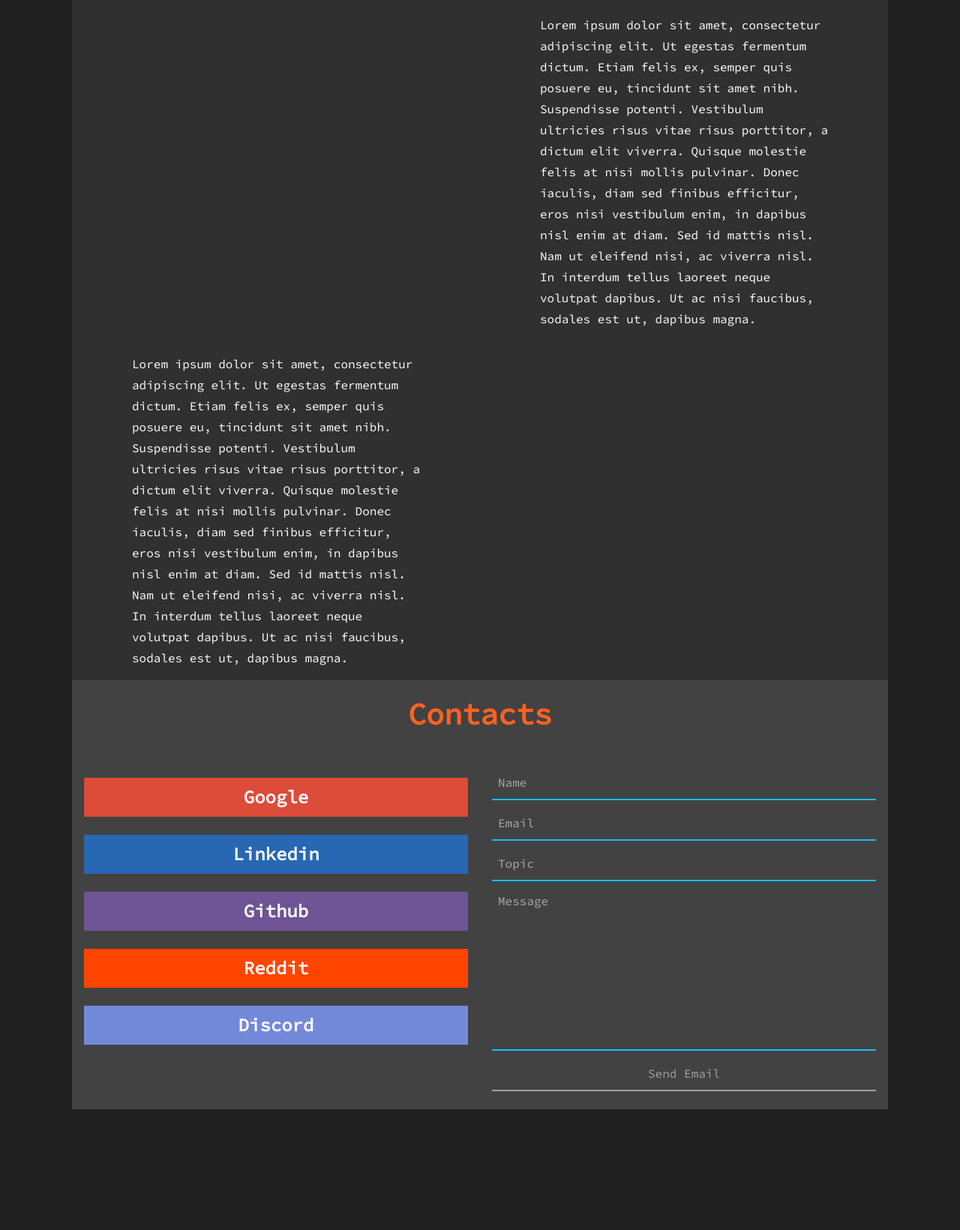
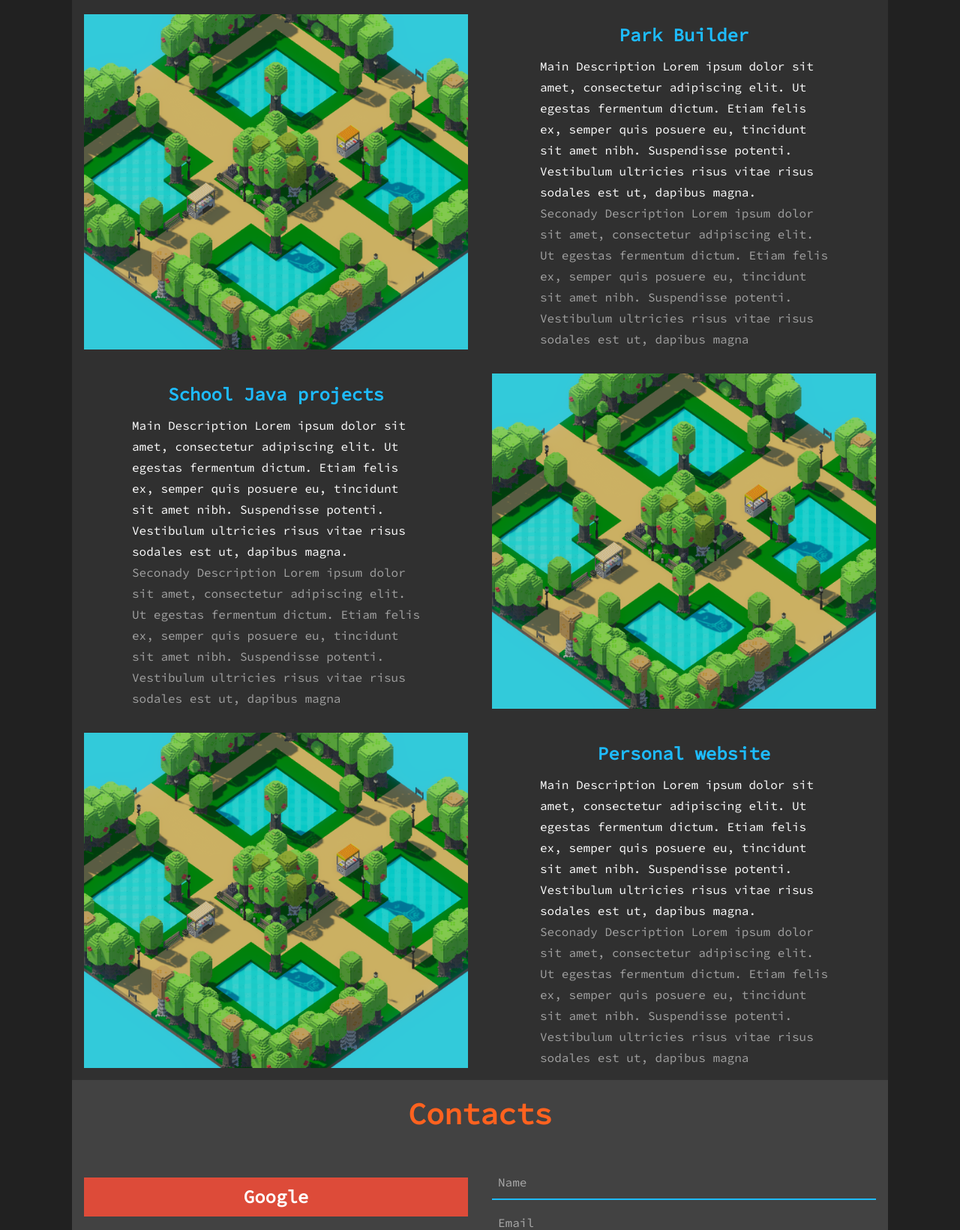
Before and after one commit to BeingBright/BeingBright.github.io, a plain HTML site: page index.html in a window 1280 px wide. Shown: the part 893-2533 px from the top of the page at 75% size. Before the commit the page ends 2372 px from the top, so only its background shows below. Drawn offline with nearby package versions, Linux system fonts and the light colour scheme.

Commit message:
Park Builder Project Added

```diff
--- a/assets/css/bright-style.css
+++ b/assets/css/bright-style.css
@@ -434,7 +434,7 @@ input:valid:not([novalidate]):not([type="button"]):not([type="search"]):not([typ
 }
 
 .column-2, .column-3, .column-4, .column-5, .column-6, .column-7, .column-8 {
-    padding: 1em;
+    padding: 1em 1em;
 }
 
 .flex {
@@ -560,6 +560,12 @@ nav form {
     margin: auto;
 }
 
+.spotlight-image {
+    background-position: center;
+    background-repeat: no-repeat;
+    background-size: cover;
+}
+
 /* 4k desktop */
 
 @media only screen and (min-width: 1442px) {}
@@ -595,6 +601,9 @@ nav form {
     .column {
         flex-direction: column;
     }
+    .reverse {
+        flex-direction: column-reverse;
+    }
     .column>.column-2, .column>.column-3, .column>.column-4, .column>.column-5, .column>.column-6, .column>.column-7, .column>.column-8 {
         width: 100%;
     }
--- a/assets/prefab/projects.html
+++ b/assets/prefab/projects.html
@@ -1,27 +1,67 @@
 <h1 class="primary-color">Projects</h1>
+<!-- Park Builer -->
+<div class="column reverse">
+    <div class="column-2">
+        <a target="_blank" href="https://being-bright.itch.io/parkbuilder">
+            <div class="spotlight-image" style="width: 100%; height: 100%;
+            min-height: 25em;
+            background-image: url(assets/img/Parkbuilder-1.png);"></div>
+        </a>
+    </div>
+    <div class="column-2">
+        <h3 class="accent-color">Park Builder</h3>
+        <p>Main Description Lorem ipsum dolor sit amet, consectetur adipiscing elit. Ut egestas fermentum dictum. Etiam
+            felis ex, semper
+            quis posuere eu, tincidunt sit amet nibh. Suspendisse potenti. Vestibulum ultricies risus vitae risus
+            sodales est ut, dapibus magna.</p>
+        <p class="secondary">Seconady Description Lorem ipsum dolor sit amet, consectetur adipiscing elit. Ut egestas
+            fermentum dictum. Etiam
+            felis ex, semper
+            quis posuere eu, tincidunt sit amet nibh. Suspendisse potenti. Vestibulum ultricies risus vitae risus
+            sodales est ut, dapibus magna</p>
+    </div>
+</div>
+<!-- School java projects -->
 <div class="column">
     <div class="column-2">
-
+        <h3 class="accent-color">School Java projects</h3>
+        <p>Main Description Lorem ipsum dolor sit amet, consectetur adipiscing elit. Ut egestas fermentum dictum. Etiam
+            felis ex, semper
+            quis posuere eu, tincidunt sit amet nibh. Suspendisse potenti. Vestibulum ultricies risus vitae risus
+            sodales est ut, dapibus magna.</p>
+        <p class="secondary">Seconady Description Lorem ipsum dolor sit amet, consectetur adipiscing elit. Ut egestas
+            fermentum dictum. Etiam
+            felis ex, semper
+            quis posuere eu, tincidunt sit amet nibh. Suspendisse potenti. Vestibulum ultricies risus vitae risus
+            sodales est ut, dapibus magna</p>
     </div>
     <div class="column-2">
-        <p>Lorem ipsum dolor sit amet, consectetur adipiscing elit. Ut egestas fermentum dictum. Etiam felis ex, semper
-            quis posuere eu, tincidunt sit amet nibh. Suspendisse potenti. Vestibulum ultricies risus vitae risus
-            porttitor, a dictum elit viverra. Quisque molestie felis at nisi mollis pulvinar. Donec iaculis, diam sed
-            finibus efficitur, eros nisi vestibulum enim, in dapibus nisl enim at diam. Sed id mattis nisl. Nam ut
-            eleifend nisi, ac viverra nisl. In interdum tellus laoreet neque volutpat dapibus. Ut ac nisi faucibus,
-            sodales est ut, dapibus magna.</p>
+        <a target="_blank" href="">
+            <div class="spotlight-image" style="width: 100%; height: 100%;
+            min-height: 25em;
+            background-image: url(assets/img/Parkbuilder-1.png);"></div>
+        </a>
     </div>
 </div>
-<div class="column">
+<!-- Personal website -->
+<div class="column reverse">
     <div class="column-2">
-        <p>Lorem ipsum dolor sit amet, consectetur adipiscing elit. Ut egestas fermentum dictum. Etiam felis ex, semper
-            quis posuere eu, tincidunt sit amet nibh. Suspendisse potenti. Vestibulum ultricies risus vitae risus
-            porttitor, a dictum elit viverra. Quisque molestie felis at nisi mollis pulvinar. Donec iaculis, diam sed
-            finibus efficitur, eros nisi vestibulum enim, in dapibus nisl enim at diam. Sed id mattis nisl. Nam ut
-            eleifend nisi, ac viverra nisl. In interdum tellus laoreet neque volutpat dapibus. Ut ac nisi faucibus,
-            sodales est ut, dapibus magna.</p>
+        <a target="_blank" href="">
+            <div class="spotlight-image" style="width: 100%; height: 100%;
+            min-height: 25em;
+            background-image: url(assets/img/Parkbuilder-1.png);"></div>
+        </a>
     </div>
     <div class="column-2">
-
+        <h3 class="accent-color">Personal website</h3>
+        <p>Main Description Lorem ipsum dolor sit amet, consectetur adipiscing elit. Ut egestas fermentum dictum. Etiam
+            felis ex, semper
+            quis posuere eu, tincidunt sit amet nibh. Suspendisse potenti. Vestibulum ultricies risus vitae risus
+            sodales est ut, dapibus magna.</p>
+        <p class="secondary">Seconady Description Lorem ipsum dolor sit amet, consectetur adipiscing elit. Ut egestas
+            fermentum dictum. Etiam
+            felis ex, semper
+            quis posuere eu, tincidunt sit amet nibh. Suspendisse potenti. Vestibulum ultricies risus vitae risus
+            sodales est ut, dapibus magna</p>
     </div>
 </div>
```
Also changed, not shown: assets/img/Parkbuilder-1.png (added).
